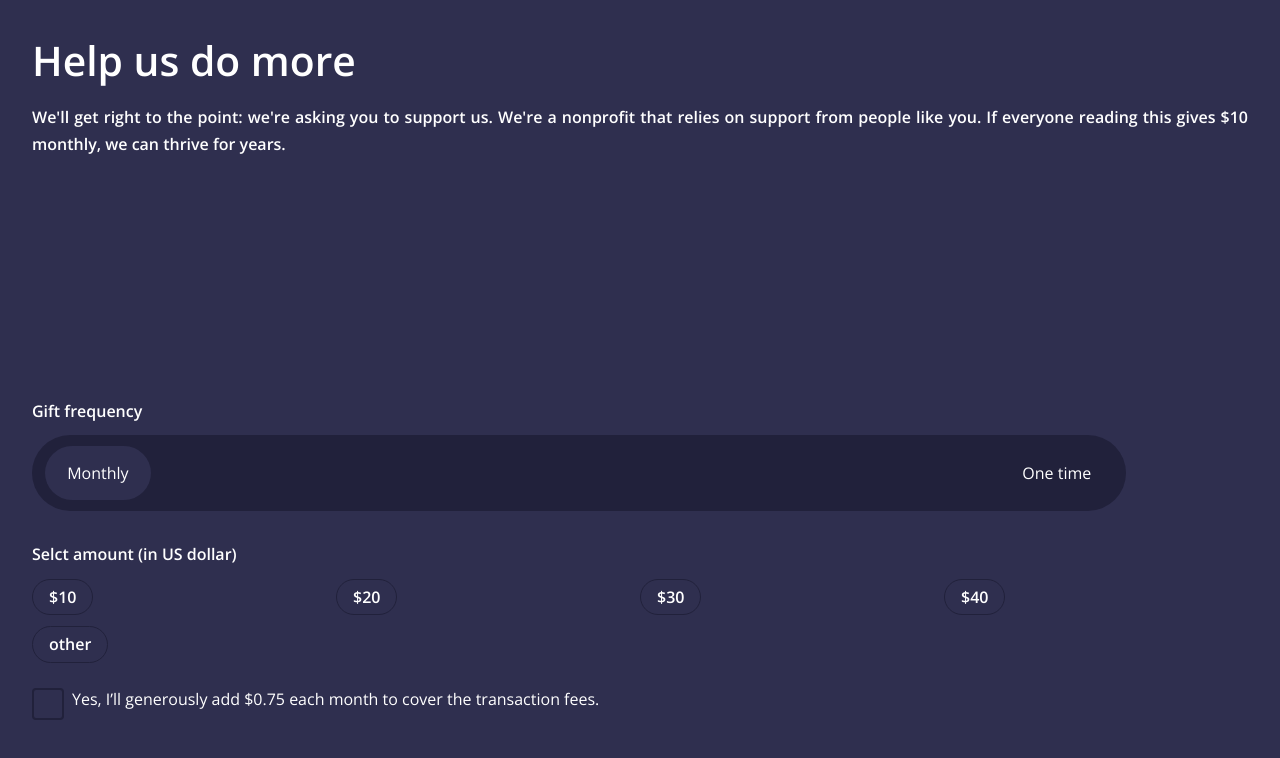
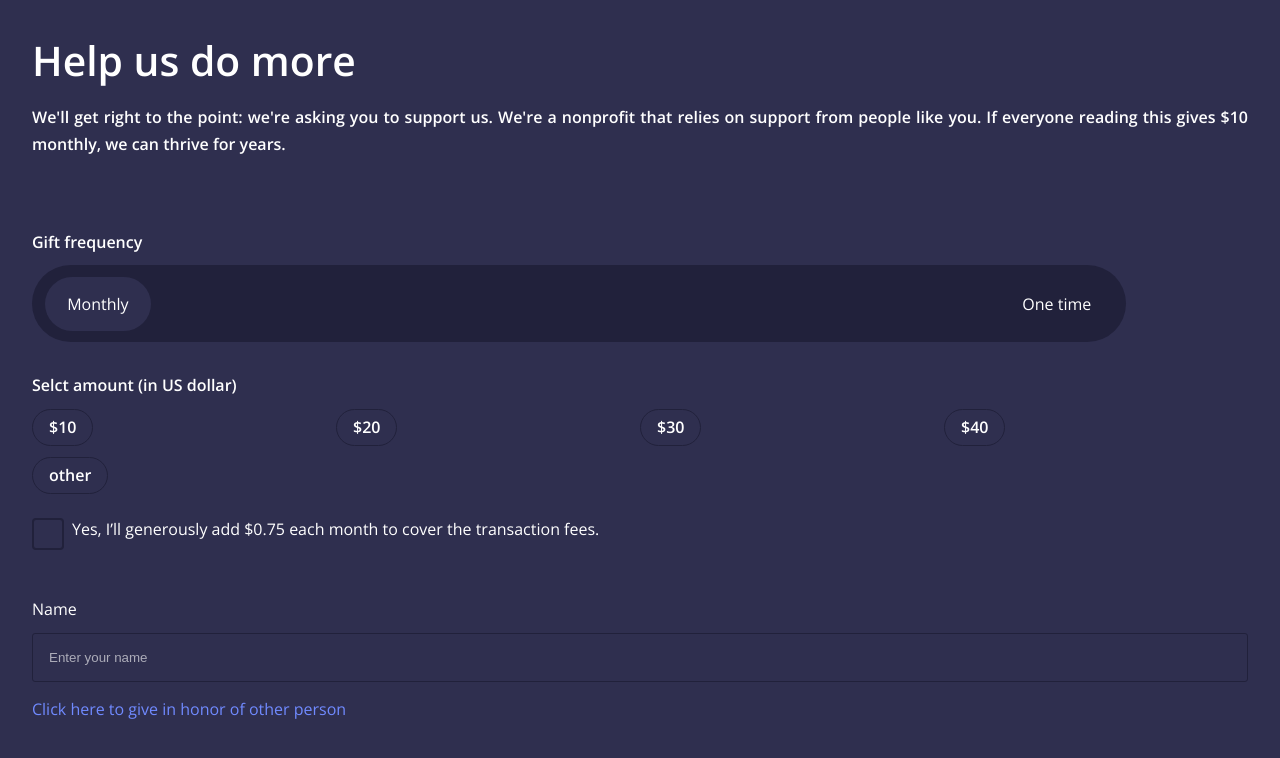
Before and after one commit to pooridev/React.js-Donation-Landing, a React (Create React App) app: page / in a window 1280 px wide. Shown: the top 758 px of the page. Built offline with nearby package versions, Linux system fonts and the light colour scheme.

Commit message:
Feat: add NameInput component

```diff
--- /dev/null
+++ b/src/components/DonationForm/NameInput/NameInput.module.css
@@ -0,0 +1,30 @@
+.NameInputWrapper {
+  padding: 0;
+  margin: 3rem 0;
+  border: 0;
+  display: flex;
+  flex-direction: column;
+}
+.NameInputWrapper label {
+  color: var(--white);
+  padding-bottom: 0.8rem;
+}
+
+.NameInput {
+  padding: 1rem;
+  border: 1.5px solid var(--dark-blue);
+  background: var(--medium-blue);
+  color: var(--white);
+  border-radius: 3px;
+}
+
+.NameInput::placeholder {
+  color: var(--white);
+  opacity: 0.6;
+}
+
+.NameInputWrapper a {
+  margin-top: 1rem;
+  color: var(--soft-blue);
+  text-decoration: none;
+}
--- /dev/null
+++ b/src/components/DonationForm/NameInput/index.jsx
@@ -0,0 +1,16 @@
+import classes from './NameInput.module.css';
+
+const NameInput = () => (
+  <fieldset className={classes.NameInputWrapper}>
+    <label htmlFor='name-input'>Name</label>
+    <input
+      className={classes.NameInput}
+      type='text'
+      id='name-input'
+      placeholder='Enter your name'
+    />
+    <a href='/'>Click here to give in honor of other person</a>
+  </fieldset>
+);
+
+export default NameInput;
--- a/src/components/DonationForm/index.jsx
+++ b/src/components/DonationForm/index.jsx
@@ -2,6 +2,7 @@ import GiftFrequency from './GiftFrequency/GiftFrequency';
 import classes from './DonationForm.module.css';
 import SelectAmount from './SelectAmount/SelectAmount';
 import Agreement from './Agreement';
+import NameInput from './NameInput';
 
 const DonationForm = () => {
   return (
@@ -9,6 +10,7 @@ const DonationForm = () => {
       <GiftFrequency />
       <SelectAmount />
       <Agreement />
+      <NameInput />
     </form>
   );
 };
```
